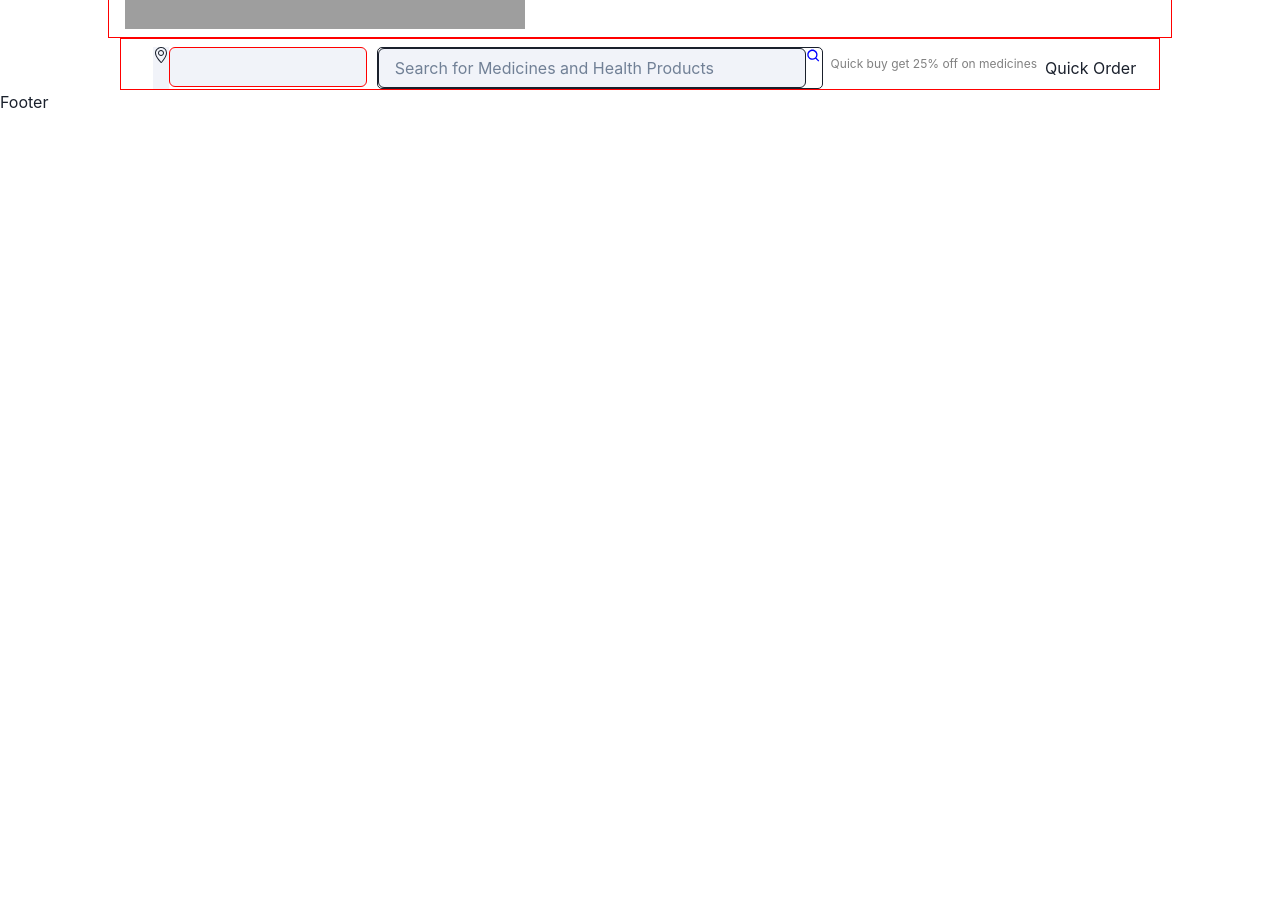
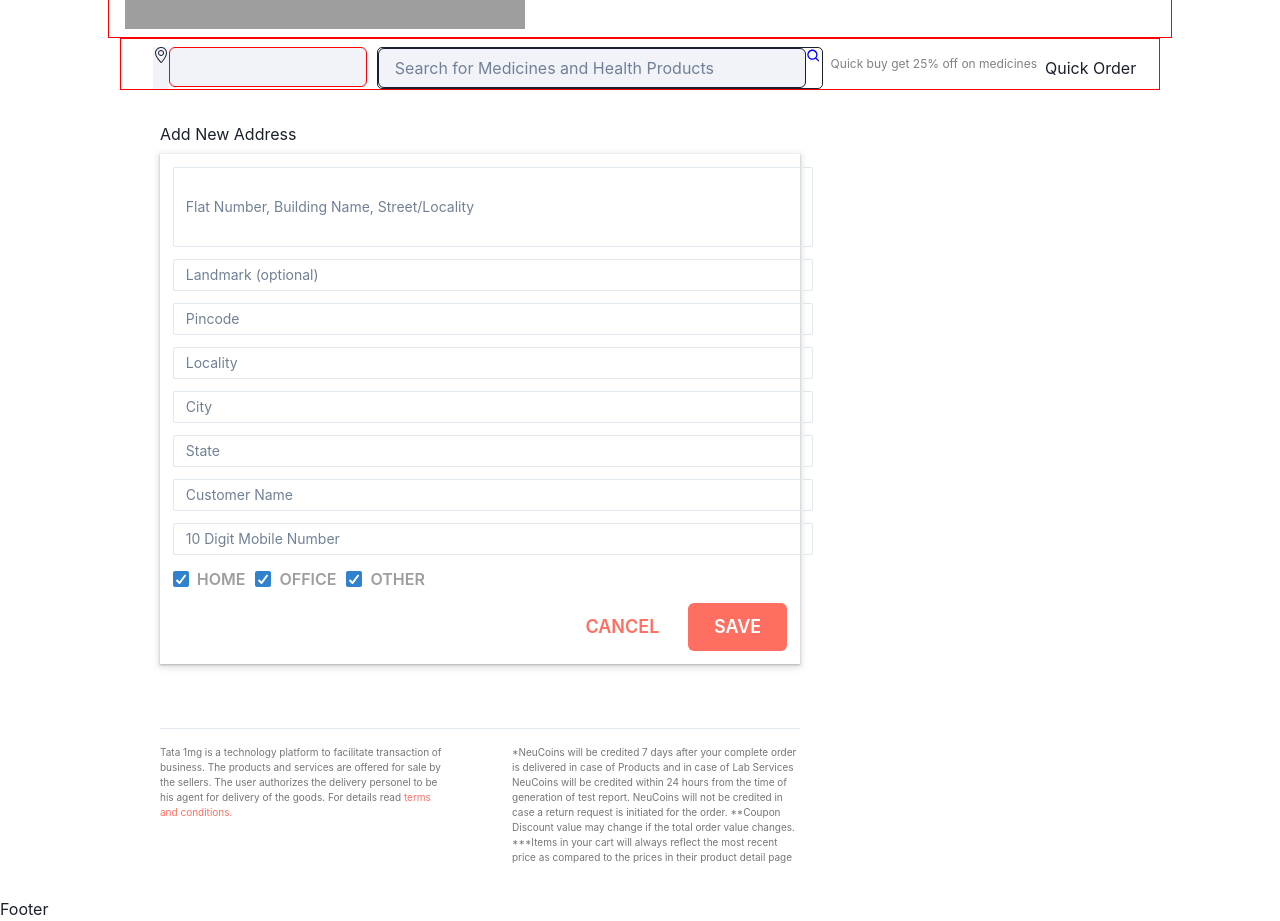
Before and after one commit to sonuprasad66/omniscient-sheet-6598, a React (Create React App) app in the folder frontend/: page /address-page in a window 1280 px wide. Shown: the part 280-1201 px from the top of the page. Before the commit the page ends 800 px from the top, so only its background shows below. Built offline with nearby package versions, Linux system fonts and the light colour scheme; grey boxes are pictures that could not be loaded.

Commit message:
added summary-page and address-page

```diff
--- /dev/null
+++ b/frontend/src/Components/CartPage/Address.css
@@ -0,0 +1,31 @@
+.address-container {
+  margin: 2rem 0rem;
+  margin-left: 10rem;
+  width: 50%;
+  height: auto;
+}
+.body {
+  box-shadow: rgba(60, 64, 67, 0.3) 0px 1px 2px 0px,
+    rgba(60, 64, 67, 0.15) 0px 2px 6px 2px;
+  padding: 0.8rem;
+  margin: 0.5rem 0rem 4rem;
+}
+.address-container hr {
+  margin-bottom: 1rem;
+  color: black;
+}
+.terms {
+  display: flex;
+  justify-content: space-between;
+  align-items: flex-start;
+  gap: 2rem;
+}
+.terms > p {
+  font-size: 10px;
+  color: #757575;
+  width: 18rem;
+  font-weight: 400;
+}
+.terms span {
+  color: #ff6f61;
+}
--- /dev/null
+++ b/frontend/src/Components/CartPage/Addresspage.jsx
@@ -0,0 +1,99 @@
+import "./Address.css";
+import { Input, Stack, Box, Checkbox, Button } from "@chakra-ui/react";
+
+export const Address = () => {
+  return (
+    <div className="address-container">
+      <div>
+        <p>Add New Address</p>
+      </div>
+      <div className="body">
+        <Stack spacing={3}>
+          <Input
+            placeholder="Flat Number, Building Name, Street/Locality"
+            size="sm"
+            width={"40rem"}
+            height={"5rem"}
+          />
+          <Input placeholder="Landmark (optional)" size="sm" width={"40rem"} />
+          <Input placeholder="Pincode" size="sm" width={"40rem"} />
+          <Input placeholder="Locality" size="sm" width={"40rem"} />
+          <Input placeholder="City" size="sm" width={"40rem"} />
+          <Input placeholder="State" size="sm" width={"40rem"} />
+          <Input placeholder="Customer Name" size="sm" width={"40rem"} />
+          <Input
+            placeholder="10 Digit Mobile Number"
+            size="sm"
+            width={"40rem"}
+          />
+          <Box display={"flex"} gap={"10px"}>
+            <Checkbox
+              defaultChecked
+              fontSize={"10px"}
+              color={"#9E9E9E"}
+              fontWeight={"600"}
+            >
+              HOME
+            </Checkbox>
+            <Checkbox
+              defaultChecked
+              fontSize={"12px"}
+              color={"#9E9E9E"}
+              fontWeight={"600"}
+            >
+              OFFICE
+            </Checkbox>
+            <Checkbox
+              defaultChecked
+              fontSize={"12px"}
+              color={"#9E9E9E"}
+              fontWeight={"600"}
+            >
+              OTHER
+            </Checkbox>
+          </Box>
+          <Box paddingLeft={"25rem"}>
+            <Stack spacing={4} direction="row" align="center">
+              <Button
+                color={"#FF6F61"}
+                backgroundColor={"white"}
+                size="lg"
+                width={"9rem"}
+              >
+                CANCEL
+              </Button>
+              <Button
+                colorScheme="white"
+                backgroundColor={"#FF6F61"}
+                size="lg"
+                width={"9rem"}
+              >
+                SAVE
+              </Button>
+            </Stack>
+          </Box>
+        </Stack>
+      </div>
+      <hr />
+      <div className="terms">
+        <p>
+          Tata 1mg is a technology platform to facilitate transaction of
+          business. The products and services are offered for sale by the
+          sellers. The user authorizes the delivery personel to be his agent for
+          delivery of the goods. For details read{" "}
+          <span>terms and conditions.</span>
+        </p>
+        <p>
+          *NeuCoins will be credited 7 days after your complete order is
+          delivered in case of Products and in case of Lab Services NeuCoins
+          will be credited within 24 hours from the time of generation of test
+          report. NeuCoins will not be credited in case a return request is
+          initiated for the order. **Coupon Discount value may change if the
+          total order value changes. ***Items in your cart will always reflect
+          the most recent price as compared to the prices in their product
+          detail page
+        </p>
+      </div>
+    </div>
+  );
+};
--- a/frontend/src/Components/CartPage/Cart.jsx
+++ b/frontend/src/Components/CartPage/Cart.jsx
@@ -14,13 +14,24 @@ export const Cart = () => {
       quantity: 1,
     },
   ]);
+
+  const handleChange = (change) => {
+    let temp = Number(items.quantity);
+    temp = temp + change;
+    console.log(change, "temp is ", temp);
+    // setItems({
+    //   ...items,
+    //   quantity: quantity + change,
+    // });
+  };
+
   return (
     <div className={"container"}>
       <div className="left-container">
         <p>Items NOT Requiring Prescription</p>
         <div>
           {items.map((item) => {
-            return <Item {...item} />;
+            return <Item {...item} handleChange={handleChange} />;
           })}
         </div>
         <p>Deals from Dettol</p>
--- a/frontend/src/Components/CartPage/Item.jsx
+++ b/frontend/src/Components/CartPage/Item.jsx
@@ -1,17 +1,39 @@
 import "./Cart.css";
-export const Item = ({ title, description, price, mrpPrice, quantity }) => {
+export const Item = ({
+  title,
+  description,
+  price,
+  mrpPrice,
+  quantity,
+  handleChange,
+}) => {
+  const handleSubmit = (change) => {};
+
   return (
     <div className="Item-conatiner">
       <div className="left-item-container">
         <h6>{title}</h6>
         <p>{description}</p>
-        <div>Remove</div>
+        <div className="remove-div">
+          <img src="https://img.1mg.com/images/delete_icon.svg" alt="remove" />{" "}
+          <p>Remove</p>
+        </div>
       </div>
       <div className="right-item-container">
         <h6>₹ {price}</h6>
         <p>MRP ₹{mrpPrice}</p>
-        <div>
-          <p>1</p>
+        <div className="quantity-div">
+          <img
+            src="https://www.1mg.com/images/minus-cart.svg"
+            alt="minus"
+            onClick={() => handleChange(-1)}
+          />
+          <p>{quantity}</p>
+          <img
+            src="https://www.1mg.com/images/plus-cart.svg"
+            alt="plus"
+            onClick={() => handleChange(1)}
+          />
         </div>
       </div>
     </div>
--- /dev/null
+++ b/frontend/src/Components/CartPage/SummaryItems.jsx
@@ -0,0 +1,29 @@
+import "./Cart.css";
+export const SummaryItem = ({
+  title,
+  description,
+  price,
+  mrpPrice,
+  quantity,
+  handleChange,
+}) => {
+  const handleSubmit = (change) => {};
+
+  return (
+    <div className="Item-conatiner summaryItem" >
+      <img
+        src="https://onemg.gumlet.io/a_ignore,w_380,h_380,c_fit,q_auto,f_auto/vsgjzvzkp3q8zlr2udm0.png"
+        alt="icon"
+        width={"40px"}
+      />
+      <div className="left-item-container">
+        <h6>{title}</h6>
+        <p>{description}</p>
+      </div>
+      <div className="right-item-container">
+        <h6>₹ {price}</h6>
+        <p>MRP ₹{mrpPrice}</p>
+      </div>
+    </div>
+  );
+};
--- /dev/null
+++ b/frontend/src/Components/CartPage/Summarypage.jsx
@@ -0,0 +1,104 @@
+import React from "react";
+import { useState } from "react";
+import "./Cart.css";
+import { SummaryItem } from "./SummaryItems";
+
+export const Summary = () => {
+  const [items, setItems] = useState([
+    {
+      title:
+        "Wellbeing Nutrition Melts into Vegan Vitamin B12 + Folate Oral Thin Strip Misty Orange Mint Sugar Free",
+      description: "box of 30 disintegrating strips",
+      mrpPrice: 699,
+      price: 549,
+      quantity: 1,
+    },
+  ]);
+
+  const handleChange = (change) => {};
+
+  return (
+    <div>
+      <div className="container">Order Summary</div>
+      <div className={"container"}>
+        <div className="left-container">
+          <p>Your Items</p>
+          <div className="summ-arrive">
+            <h6>Arriving by Wed, 16 Nov</h6>
+            <p>1/1</p>
+          </div>
+          <div>
+            {items.map((item) => {
+              return <SummaryItem {...item} handleChange={handleChange} />;
+            })}
+          </div>
+          <hr />
+        </div>
+        <div className="right-container">
+          <div className=" address-change">
+            <h6>Select Address</h6>
+            <p>CHANGE</p>
+          </div>
+          <div className="health-div add-div">
+            <h5 className="fw-700">HOME</h5>
+            <h6>Rohit Manojkumar Belure</h6>
+            <h6>Rohit Manojkumar Belure</h6>
+            <h6>Rohit Manojkumar Belure</h6>
+            <h6>Rohit Manojkumar Belure</h6>
+          </div>
+          <div className="neocoins">
+            <div className="neocoin-div1">
+              <div className="left-neocoin-div1">
+                <img
+                  src="https://res.cloudinary.com/du8msdgbj/image/upload/v1645088829/210921_TataNeu_appicon_light_24px_circle_3_1x_vxwibw.png"
+                  alt="neocoin"
+                  width="30px"
+                />
+                <p>My NeuCoins</p>
+              </div>
+              <div className="right-neocoin-div1">
+                <p>
+                  Balance: <b>0 NeuCoin</b>
+                </p>
+              </div>
+            </div>
+            <hr />
+            <div className="neocoin-div2">
+              <h6>
+                <b> 2.13 </b>NeuCoins to be earned on this order*
+              </h6>
+            </div>
+          </div>
+          <div className="payment-div">
+            <div className="pay-div">
+              <p>Item Total(MRP)</p>
+              <p>₹699</p>
+            </div>
+            <div className="pay-div">
+              <p>Price Discount</p>
+              <p>-₹699</p>
+            </div>
+            <hr />
+            <div className="pay-div">
+              <p>Shipping Fee</p>
+              <p>₹0</p>
+            </div>
+            <hr />
+            <div className="pay-div fs-14">
+              <p>To be paid</p>
+              <p>₹549</p>
+            </div>
+            <hr />
+            <div className="pay-div bg-grey fs-14 col-grn">
+              <p>Total Savings</p>
+              <p>₹150</p>
+            </div>
+          </div>
+          <div className="checkout">
+            <button>PROCEED TO PAYMENT</button>
+          </div>
+        </div>
+      </div>
+    </div>
+  );
+};
--- a/frontend/src/Routes/AllRoutes.jsx
+++ b/frontend/src/Routes/AllRoutes.jsx
@@ -1,7 +1,9 @@
 import React from "react";
 import { Route, Routes } from "react-router-dom";
+import { Address } from "../Components/CartPage/Addresspage";
 import { Cart } from "../Components/CartPage/Cart";
-import Home  from "../Components/HomePage/Home";
+import { Summary } from "../Components/CartPage/Summarypage";
+import Home from "../Components/HomePage/Home";
 import { Login } from "../Components/LoginSignupPage/Login";
 import { Signup } from "../Components/LoginSignupPage/Signup";
 import ProductDetails from "../Components/ProductsDetailsPage/ProductsDetails";
@@ -17,6 +19,8 @@ export const AllRoutes = () => {
         <Route path="/products" element={<Products />} />
         <Route path="/products/:id" element={<ProductDetails />} />
         <Route path="/cart" element={<Cart />} />
+        <Route path="/address-page" element={<Address />} />
+        <Route path="/summary-page" element={<Summary />} />
       </Routes>
     </div>
   );
```
Also changed, not shown: frontend/src/Components/CartPage/Cart.css (+59 -3 lines), 1 other file (tests, documents, lock files or other folders).
